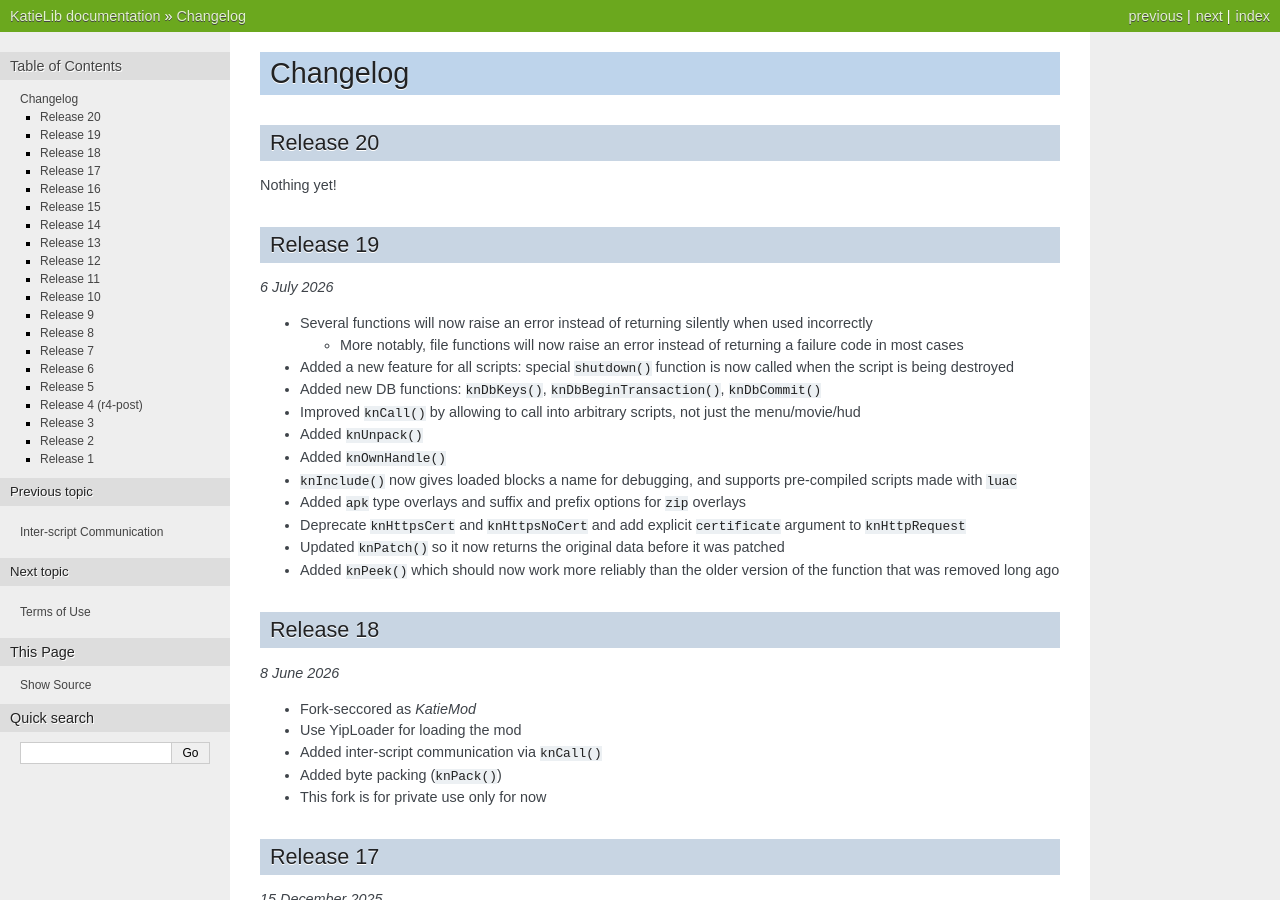
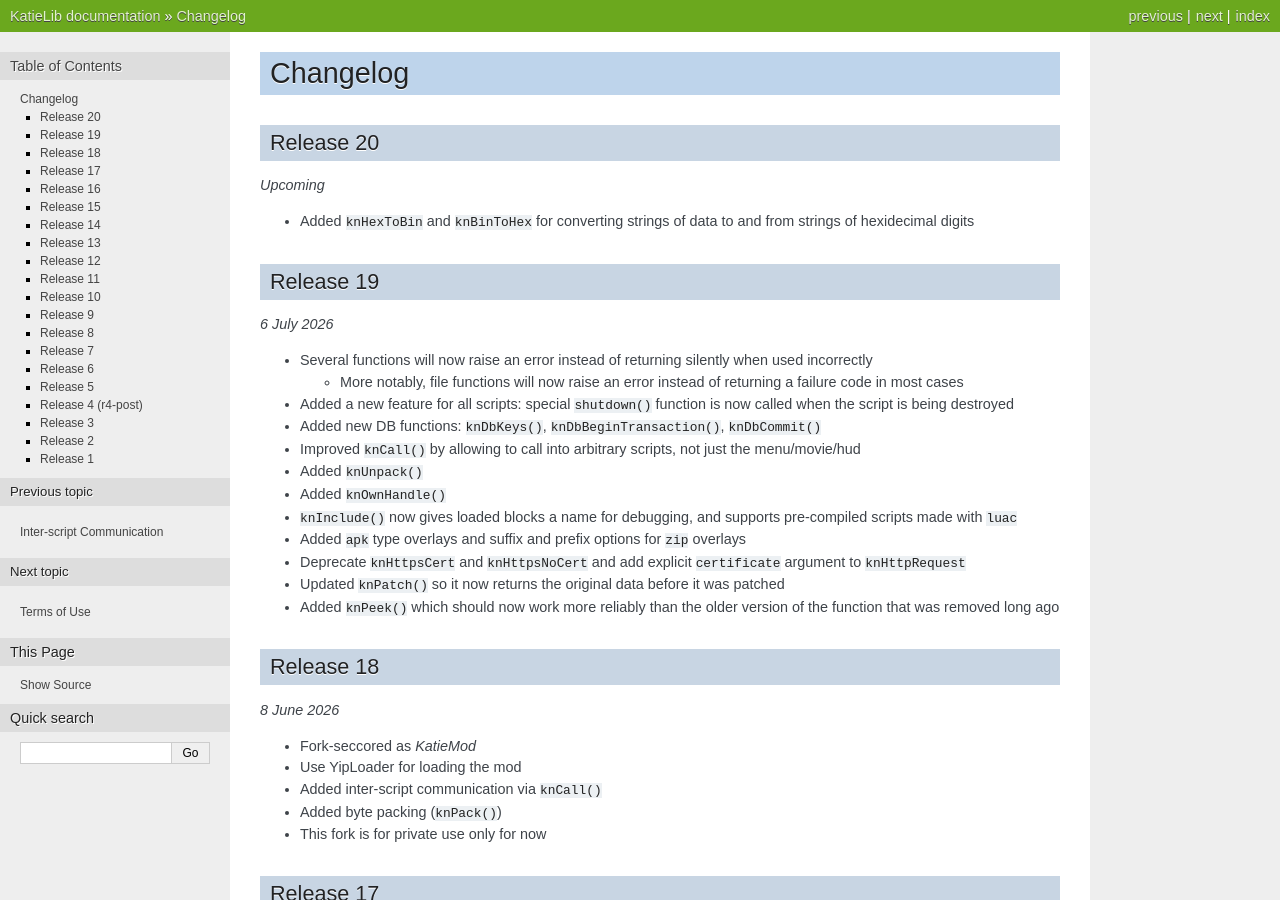
Before and after one commit to knot126/KatieLib, a Sphinx documentation site: the page built from docs/changelog.rst, in a window 1280 px wide and 900 px high. Built offline with Sphinx 7.4.7, drawn with Linux system fonts in a browser that asks for light colours; the version number could not be read and is left out; cross-references to code outside the pages are shown as plain code.

Commit message:
hex conversion now has DOCS!

```diff
--- a/docs/changelog.rst
+++ b/docs/changelog.rst
@@ -5,7 +5,10 @@
 Release 20
 ----------
 
-Nothing yet!
+*Upcoming*
+
+- Added :func:`knHexToBin` and :func:`knBinToHex` for converting strings of data
+  to and from strings of hexidecimal digits
 
 Release 19
 ----------
```
Also changed, not shown: docs/scripting/pack.rst (+35 -0 lines), 1 other file.
